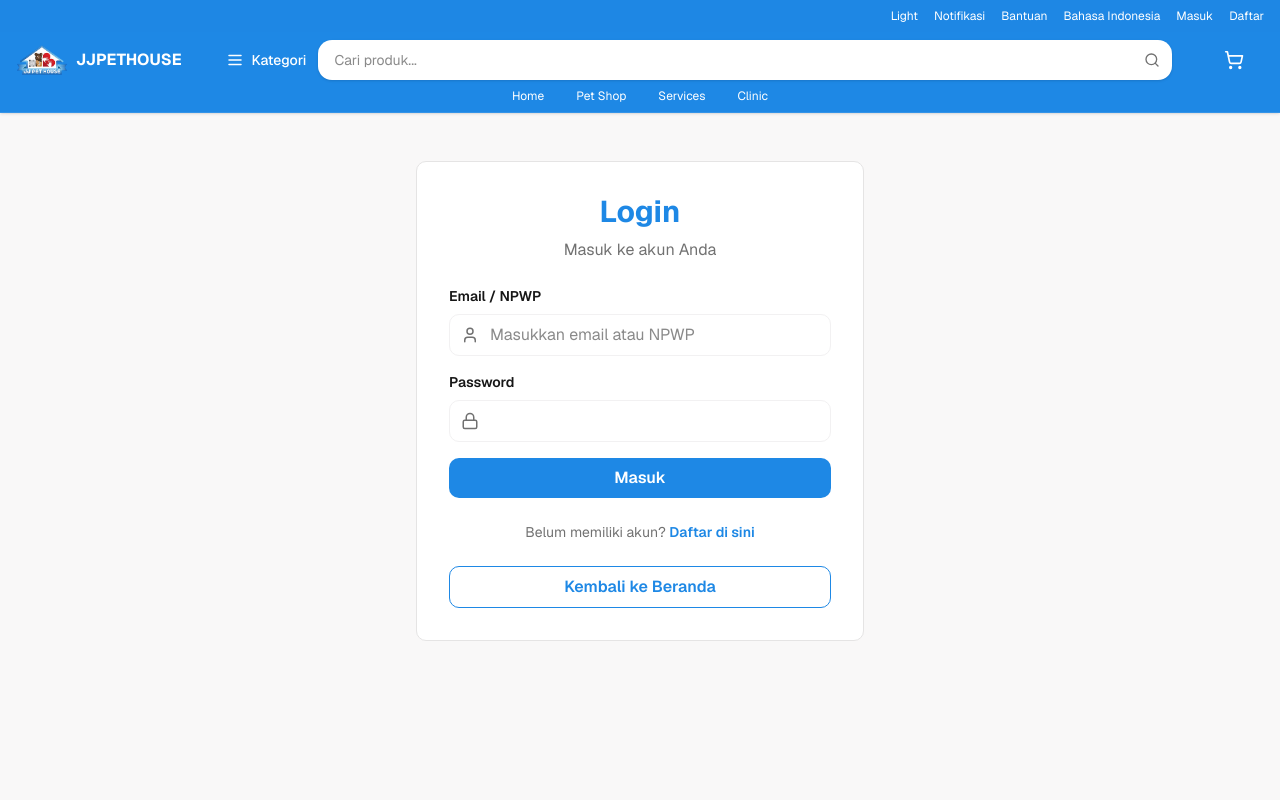
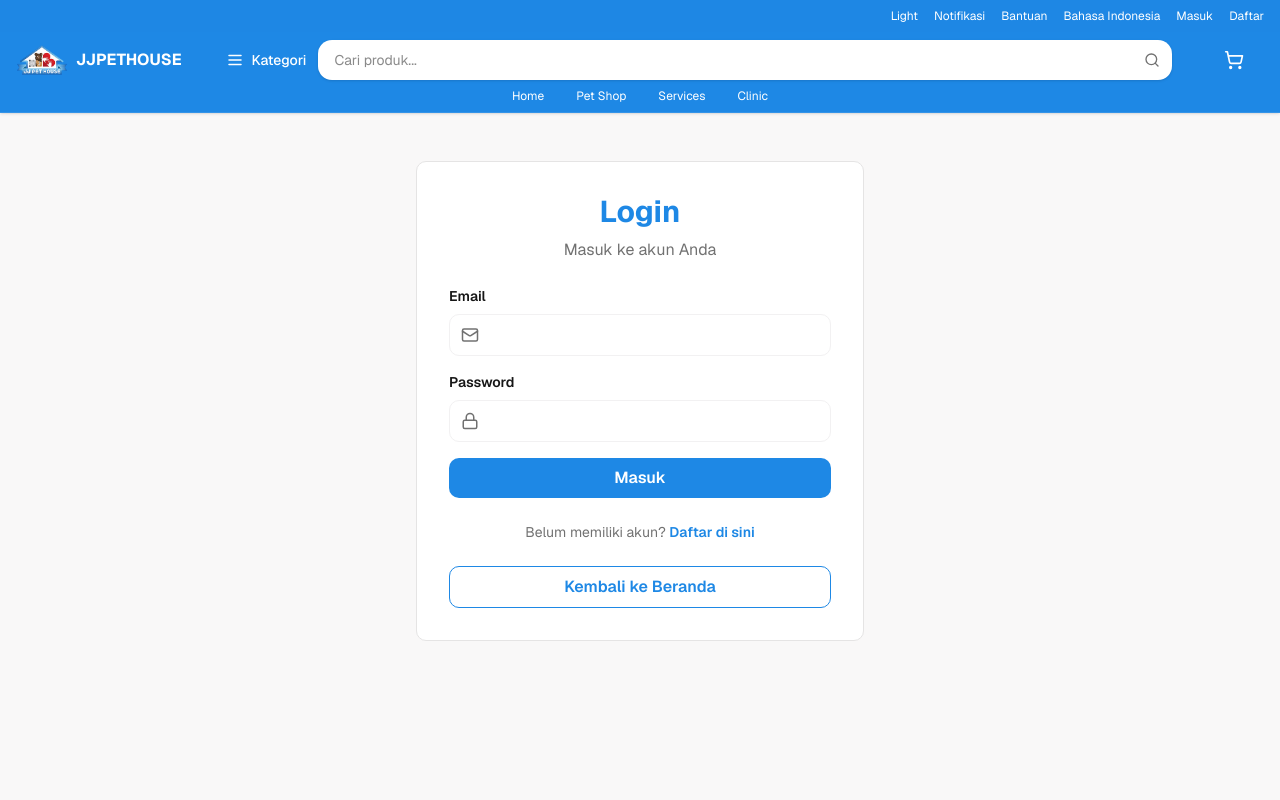
Before and after one commit to atozpw/petshop, a Next.js app: page /login in a window 1280 px wide. Shown: the top 800 px of the page. Built offline with nearby package versions, Linux system fonts and the light colour scheme.

Commit message:
login fixed no npwp option

```diff
--- a/app/login/page.tsx
+++ b/app/login/page.tsx
@@ -8,23 +8,16 @@ import { Header } from "@/components/header"
 import { Footer } from "@/components/footer"
 import { login } from "@/lib/auth"
 import Link from "next/link"
-import { User, Lock } from "lucide-react"
+import { Mail, Lock } from "lucide-react"
 import { useAuth } from "@/context/auth-context"
 
 function LoginContent() {
   const router = useRouter()
 
-  const [identifier, setIdentifier] = useState("")
   const [email, setEmail] = useState("")
   const [password, setPassword] = useState("")
   const [error, setError] = useState("")
   const [isLoading, setIsLoading] = useState(false)
-
-  const isNPWP = (value: string) => {
-    const cleaned = value.replace(/[^0-9]/g, "")
-    return cleaned.length === 16
-  }
-
 
   const { login: authLogin, isAuthenticated, authLoading } = useAuth()
 
@@ -38,19 +31,15 @@ function LoginContent() {
     e.preventDefault()
     setError("")
     setIsLoading(true)
-    if (isNPWP(identifier) === false && identifier.includes("@") === false) {
-      setError("Masukkan email atau NPWP 16 digit yang valid")
-      setIsLoading(false)
-      return
-    }
+
     try {
-      const data = await login(identifier, password)
+      const data = await login(email, password)
 
-      authLogin(data.user, data.token)
+    authLogin(data.user, data.token)
+
       router.replace("/dashboard")
-
     } catch (err: any) {
-      setError(err.message || "Email / NPWP atau password salah")
+      setError(err.message || "Email atau password salah")
     } finally {
       setIsLoading(false)
     }
@@ -80,32 +69,18 @@ function LoginContent() {
             <form onSubmit={handleSubmit} className="space-y-4">
               <div>
                 <label className="block text-sm font-semibold text-foreground mb-2">
-                  Email / NPWP
+                  Email
                 </label>
                 <div className="relative">
-                  <User className="absolute left-3 top-1/2 -translate-y-1/2 text-muted-foreground" size={18} />
-                  {/* <input
+                  <Mail className="absolute left-3 top-1/2 -translate-y-1/2 text-muted-foreground" size={18} />
+                  <input
                     type="email"
                     value={email}
                     onChange={(e) => setEmail(e.target.value)}
                     className="w-full pl-10 pr-4 py-2 border border-input rounded-lg focus:outline-none focus:ring-2 focus:ring-primary"
                     required
-                  /> */}
-                  <input
-                    type="text"
-                    value={identifier}
-                    onChange={(e) => setIdentifier(e.target.value)}
-                    placeholder="Masukkan email atau NPWP"
-                    className="w-full pl-10 pr-4 py-2 border border-input rounded-lg focus:outline-none focus:ring-2 focus:ring-primary"
-                    required
                   />
-
                 </div>
-                  {identifier && isNPWP(identifier) && (
-                    <p className="text-xs text-muted-foreground mt-1">
-                      Login menggunakan NPWP
-                    </p>
-                  )}
               </div>
 
               <div>
```
